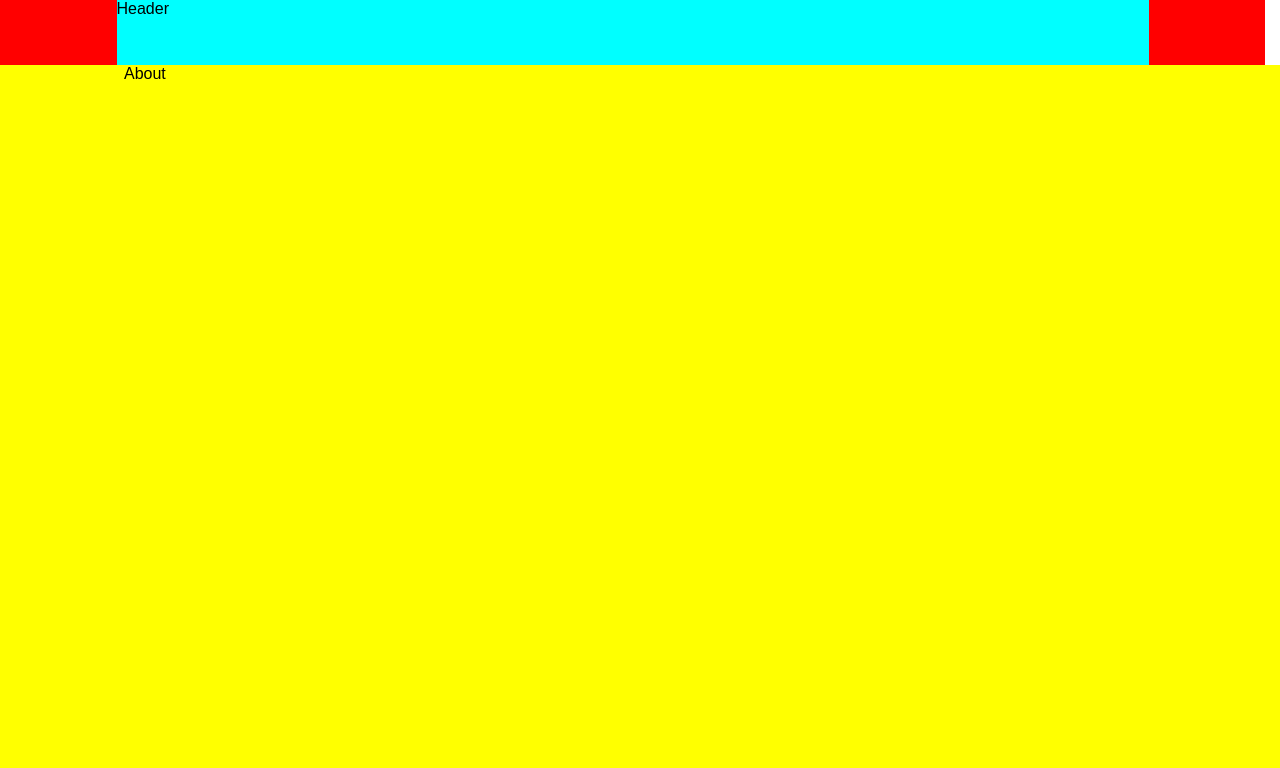
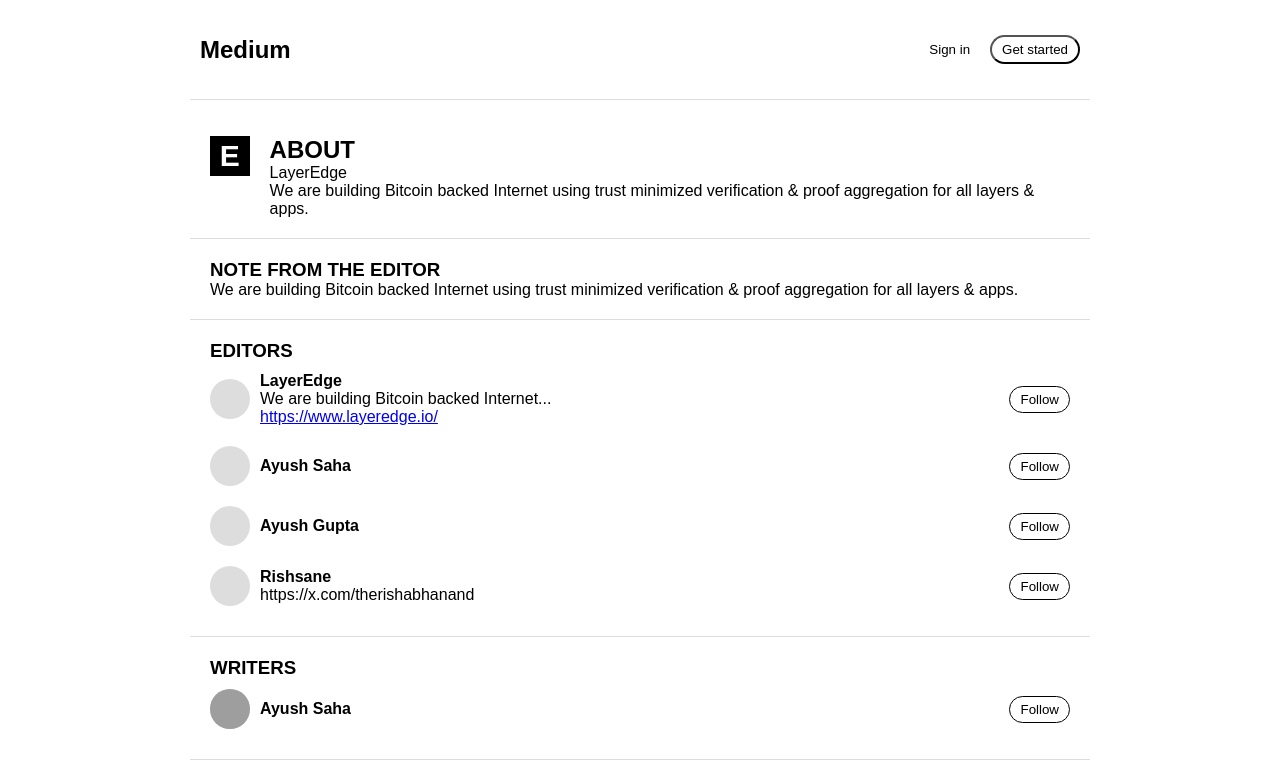
Before and after one commit to TuonggVy/blockchain, a React (Vite) app: page /blog/about in a window 1280 px wide. Shown: the top 768 px of the page. Built offline with nearby package versions, Linux system fonts and the light colour scheme; grey boxes are pictures that could not be loaded.

Commit message:
about section

```diff
--- a/src/pages/Blog/BlogContent/AllContent/About/About.jsx
+++ b/src/pages/Blog/BlogContent/AllContent/About/About.jsx
@@ -1,5 +1,22 @@
+import AboutHeader from "./AboutLayout/AboutHeader";
+import AboutSection from "./AboutSection";
+import EditorList from "./EditorList";
+import NoteSection from "./NoteSection";
+import "./About.scss"
+import WriterList from "./WriterList";
+
 function About() {
-  return <div>About</div>;
+  return (
+    <div className="medium-page">
+      <AboutHeader />
+      <div className="content">
+        <AboutSection />
+        <NoteSection />
+        <EditorList />
+        <WriterList />
+      </div>
+    </div>
+  );
 }
 
 export default About;
--- /dev/null
+++ b/src/pages/Blog/BlogContent/AllContent/About/About.scss
@@ -0,0 +1,114 @@
+.medium-page {
+    font-family: Arial, sans-serif;
+    max-width: 2000px;
+    margin: 0 190px;
+  }
+
+  .header-about {
+    display: flex;
+    justify-content: space-between;
+    margin: 0 190px;
+    padding: 10px;
+    border-bottom: 1px solid #ddd;
+    background-color: white;
+  }
+
+  .logo-about {
+    font-size: 24px;
+    font-weight: bold;
+    color: black;
+  }
+
+  .actions button {
+    margin-left: 10px;
+    padding: 5px 10px;
+  }
+
+  .sign-in {
+    border: none;
+    background-color: white;
+  }
+
+  .get-started {
+    border-radius: 25px;
+    background-color: white;
+  }
+
+  .about {
+    margin-top: 116px;
+    display: flex;
+  }
+  .note {
+    margin-top: 0px;
+
+  }
+  .editors {
+    margin-top: 0px;
+
+  }
+
+  .about, .note, .editors, .writers {
+    padding: 20px;
+    border-bottom: 1px solid #ddd;
+  }
+
+  .logo-box {
+    font-size: 30px;
+    font-weight: bold;
+    background: black;
+    color: white;
+    width: 40px;
+    height: 40px;
+    display: flex;
+    align-items: center;
+    justify-content: center;
+  }
+
+  .editor-card, .writer-card {
+    display: flex;
+    align-items: center;
+    padding: 10px 0;
+  }
+
+  .avatar {
+    width: 40px;
+    height: 40px;
+    background: #ddd;
+    border-radius: 50%;
+    margin-right: 10px;
+  }
+
+  .follow {
+    margin-left: auto;
+    padding: 5px 10px;
+    border: 1px solid #000;
+    background: none;
+    border-radius: 25px;
+  }
+  .text {
+    padding-left: 20px;
+  }
+
+  @media (max-width: 1024px) {
+    .medium-page {
+    margin: 0 ;
+
+    }
+
+    .header-about {
+    margin: 0 16px ;
+
+    }
+  }
+
+  @media (max-width: 768px) {
+    .medium-page {
+    margin: 0 ;
+
+    }
+
+    .header-about {
+    margin: 0 16px ;
+
+    }
+  }
--- /dev/null
+++ b/src/pages/Blog/BlogContent/AllContent/About/AboutLayout/AboutHeader.jsx
@@ -0,0 +1,15 @@
+import React from 'react'
+
+function AboutHeader() {
+    return (
+        <header className="header-about">
+          <div className="logo-about">Medium</div>
+          <div className="actions">
+            <button className="sign-in">Sign in</button>
+            <button className="get-started">Get started</button>
+          </div>
+        </header>
+      );
+}
+
+export default AboutHeader
--- /dev/null
+++ b/src/pages/Blog/BlogContent/AllContent/About/AboutSection.jsx
@@ -0,0 +1,16 @@
+import React from 'react'
+
+function AboutSection() {
+    return (
+        <section className="about">
+          <div className="logo-box">E</div>
+          <div className="text">
+            <h2>ABOUT</h2>
+            <p>LayerEdge</p>
+            <p>We are building Bitcoin backed Internet using trust minimized verification & proof aggregation for all layers & apps.</p>
+          </div>
+        </section>
+      );
+}
+
+export default AboutSection
--- /dev/null
+++ b/src/pages/Blog/BlogContent/AllContent/About/EditorCard.jsx
@@ -0,0 +1,17 @@
+import React from "react";
+
+const EditorCard = ({ name, desc, link }) => {
+    return (
+      <div className="editor-card">
+        <div className="avatar"></div>
+        <div className="info">
+          <h4>{name}</h4>
+          {desc && <p>{desc}</p>}
+          {link && <a href={link} target="_blank" rel="noopener noreferrer">{link}</a>}
+        </div>
+        <button className="follow">Follow</button>
+      </div>
+    );
+  };
+
+export default EditorCard;
--- /dev/null
+++ b/src/pages/Blog/BlogContent/AllContent/About/EditorList.jsx
@@ -0,0 +1,21 @@
+import React from 'react'
+import EditorCard from './EditorCard';
+
+function EditorList() {
+    const editors = [
+        { name: "LayerEdge", desc: "We are building Bitcoin backed Internet...", link: "https://www.layeredge.io/" },
+        { name: "Ayush Saha", desc: "", link: "" },
+        { name: "Ayush Gupta", desc: "", link: "" },
+        { name: "Rishsane", desc: "https://x.com/therishabhanand", link: "" },
+      ];
+
+      return (
+        <section className="editors">
+          <h3>EDITORS</h3>
+          {editors.map((editor, index) => (
+            <EditorCard key={index} {...editor} />
+          ))}
+        </section>
+      );
+}
+export default EditorList
--- /dev/null
+++ b/src/pages/Blog/BlogContent/AllContent/About/NoteSection.jsx
@@ -0,0 +1,12 @@
+import React from 'react'
+
+function NoteSection() {
+    return (
+        <section className="note">
+          <h3>NOTE FROM THE EDITOR</h3>
+          <p>We are building Bitcoin backed Internet using trust minimized verification & proof aggregation for all layers & apps.</p>
+        </section>
+      );
+}
+
+export default NoteSection
--- /dev/null
+++ b/src/pages/Blog/BlogContent/AllContent/About/WriterCard.jsx
@@ -0,0 +1,15 @@
+import React from 'react'
+
+const WriterCard = ({ name, image }) => {
+    return (
+      <div className="writer-card">
+        <img className="avatar" src={image} alt={name} />
+        <div className="info">
+          <h4>{name}</h4>
+        </div>
+        <button className="follow">Follow</button>
+      </div>
+    );
+  };
+
+export default WriterCard
--- /dev/null
+++ b/src/pages/Blog/BlogContent/AllContent/About/WriterList.jsx
@@ -0,0 +1,18 @@
+import React from 'react'
+import WriterCard from './WriterCard';
+
+function WriterList() {
+  const writers = [
+    { name: "Ayush Saha", image: "https://example.com/ayush-saha.jpg" },
+  ];
+  return (
+    <section className="writers">
+      <h3>WRITERS</h3>
+      {writers.map((writer, index) => (
+        <WriterCard key={index} {...writer} />
+      ))}
+    </section>
+  );
+}
+
+export default WriterList
--- a/src/routes/routes.jsx
+++ b/src/routes/routes.jsx
@@ -1,4 +1,5 @@
 import Blog from "../pages/Blog/Blog";
+import About from "../pages/Blog/BlogContent/AllContent/About/About";
 import Docs from "../pages/Docs/Docs";
 import Ecosystem from "../pages/Ecosystem/Ecosystem";
 import Explorer from "../pages/Explorer/Explorer";
@@ -36,4 +37,8 @@
     path: "/blog/:content",
     component: Blog,
   },
+  {
+    path: "/blog/about",
+    component: About,
+  },
 ];
```
